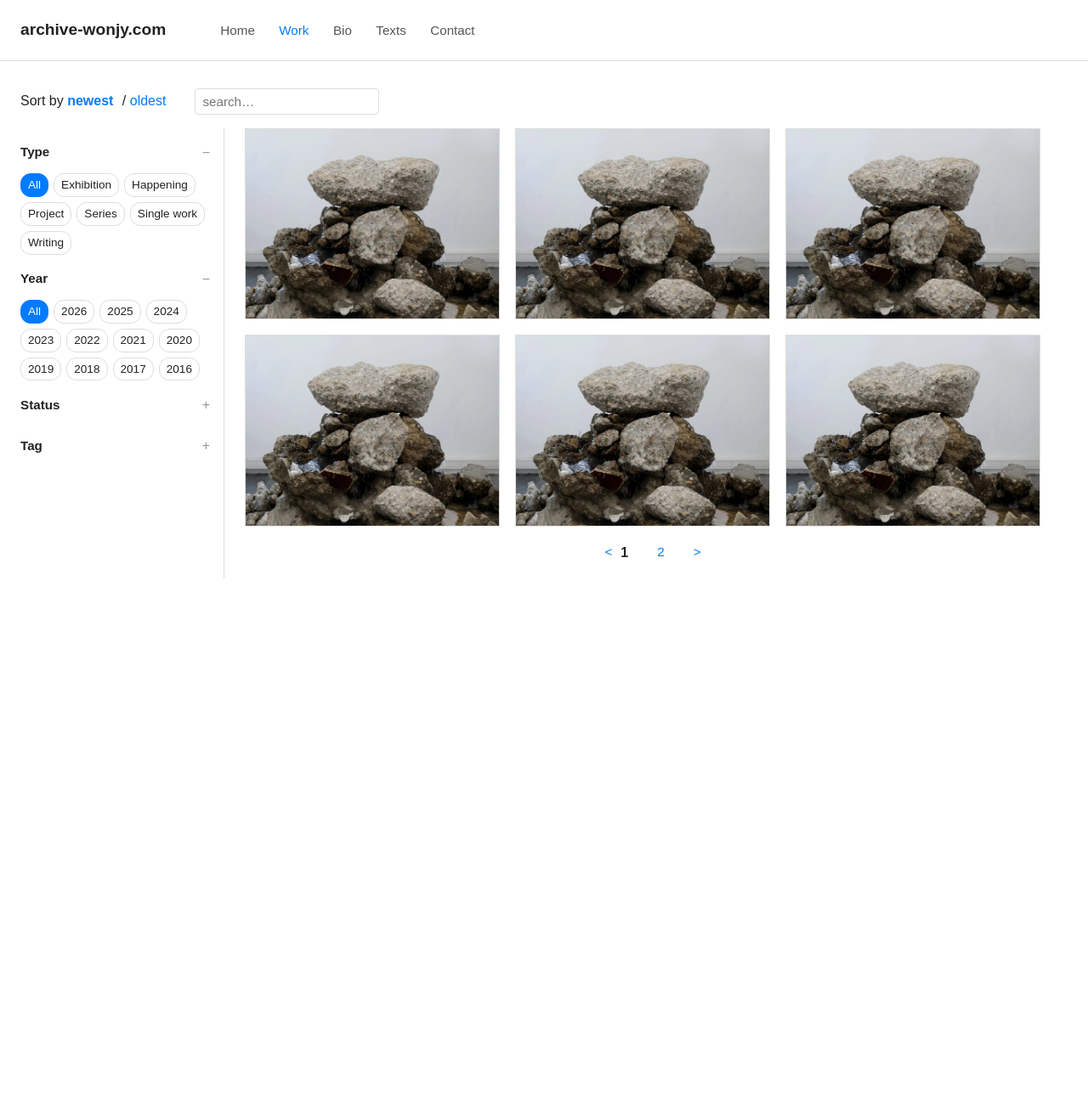
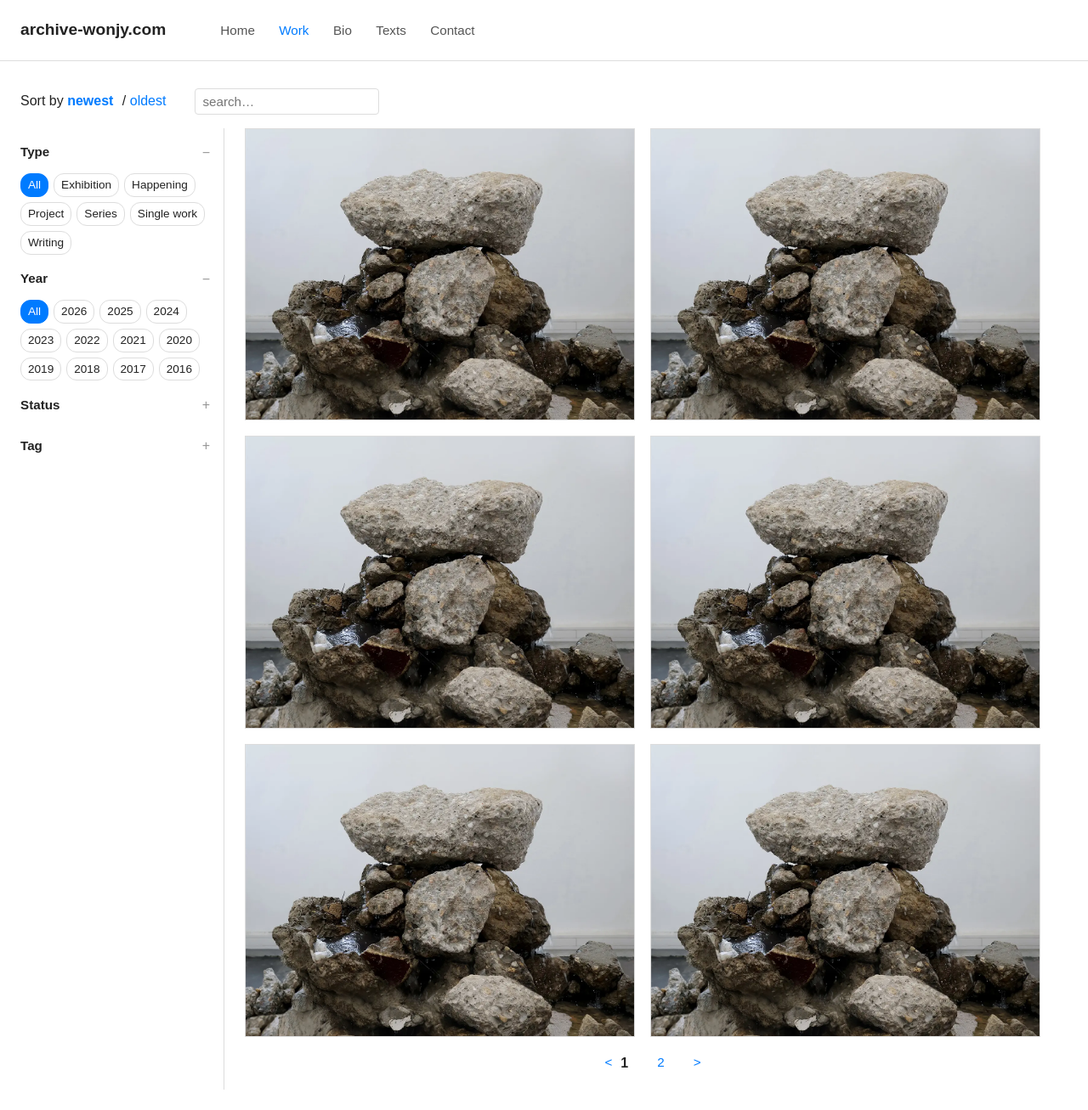
Before and after one commit to Won-Jy/archive-wonjy, a Jekyll site: the page built from work.html, in a window 1280 px wide. Shown: the whole page at 85% size. Built offline with Jekyll 4.4.1, drawn with Linux system fonts in a browser that asks for light colours; before the commit the page ends 900 px from its top, so only the background shows below that.

Commit message:
Update work.html

```diff
--- a/work.html
+++ b/work.html
@@ -22,7 +22,7 @@ layout: none
     margin: 0;           /* 중앙 정렬 제거 */
     padding: 24px;       /* 상하좌우 여백 조정 */
     padding-left: 24px;  /* 왼쪽 여백 24px로 고정 */
-}
+    }
 
     .topbar{display:flex;align-items:center;gap:16px;justify-content:flex-start;margin:8px 0 16px}
     .sort a{color:var(--blue);text-decoration:none;margin-right:6px}
@@ -47,9 +47,12 @@ layout: none
     .chip.active{background:var(--blue);color:#fff;border-color:var(--blue)}
 
     /* Grid */
-    .grid{display:grid;grid-template-columns:repeat(3,1fr);gap:18px}
-    @media (max-width:900px){.grid{grid-template-columns:repeat(2,1fr)}}
-    @media (max-width:640px){.grid{grid-template-columns:1fr}}
+    .grid{
+      display:grid;
+      grid-template-columns:repeat(2,1fr); /* 데스크톱: 2열 */
+      gap:18px;
+    }
+    @media (max-width:900px){ .grid{ grid-template-columns:1fr; } } /* 모바일: 1열 */
 
     .card{position:relative;border:1px solid var(--border);overflow:hidden;background:#f8f8f8}
     .thumb{position:relative;width:100%;padding-top:75%;overflow:hidden}
```
